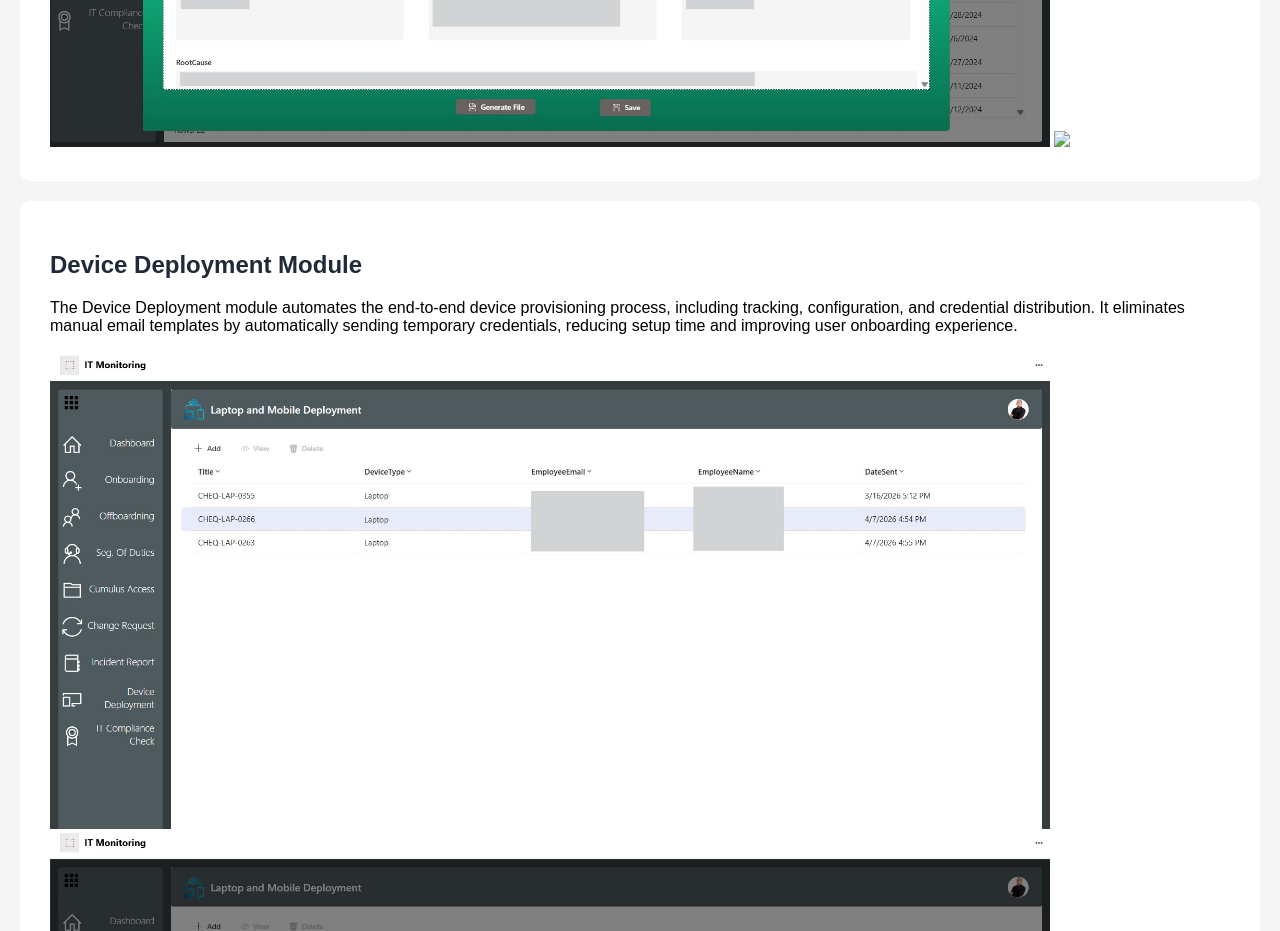
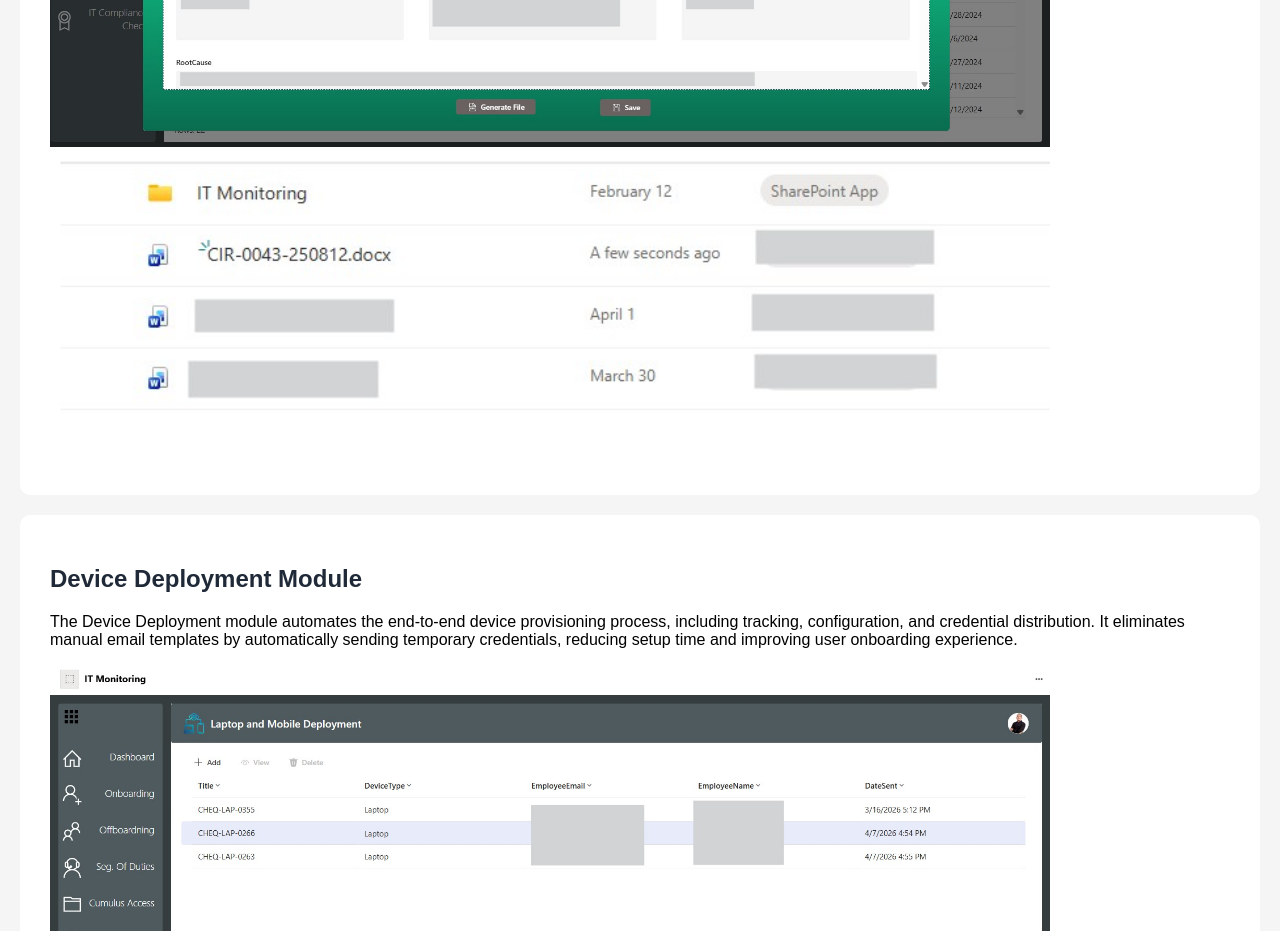
Before and after one commit to estradaavel-1206/avelestrada.github.io, a plain HTML site: page project2.html in a window 1280 px wide. Shown: the part 6300-7231 px from the top of the page. Drawn offline with Linux system fonts and the light colour scheme.

Commit message:
Update project2.html

```diff
--- a/project2.html
+++ b/project2.html
@@ -85,7 +85,7 @@
     </p>
     <img src="IncidentReports.jpg" width="1000">
     <img src="IncidentDetails.jpg" width="1000">
-    <img src="IncidentDetailsGenFile.jpg" width="1000">
+    <img src="IncidentReportsGenFile.jpg" width="1000">
 </section>
 
 <section>
```
